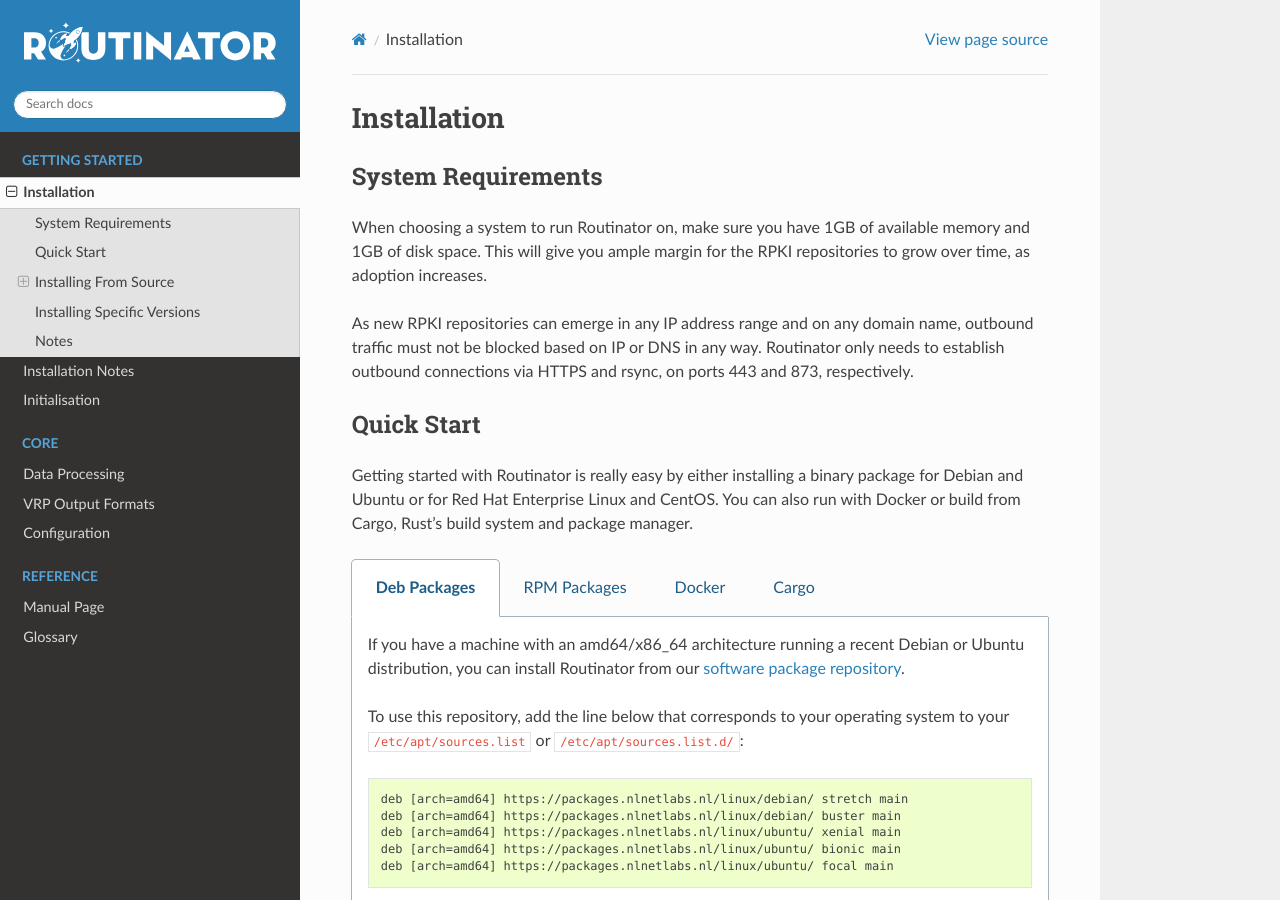
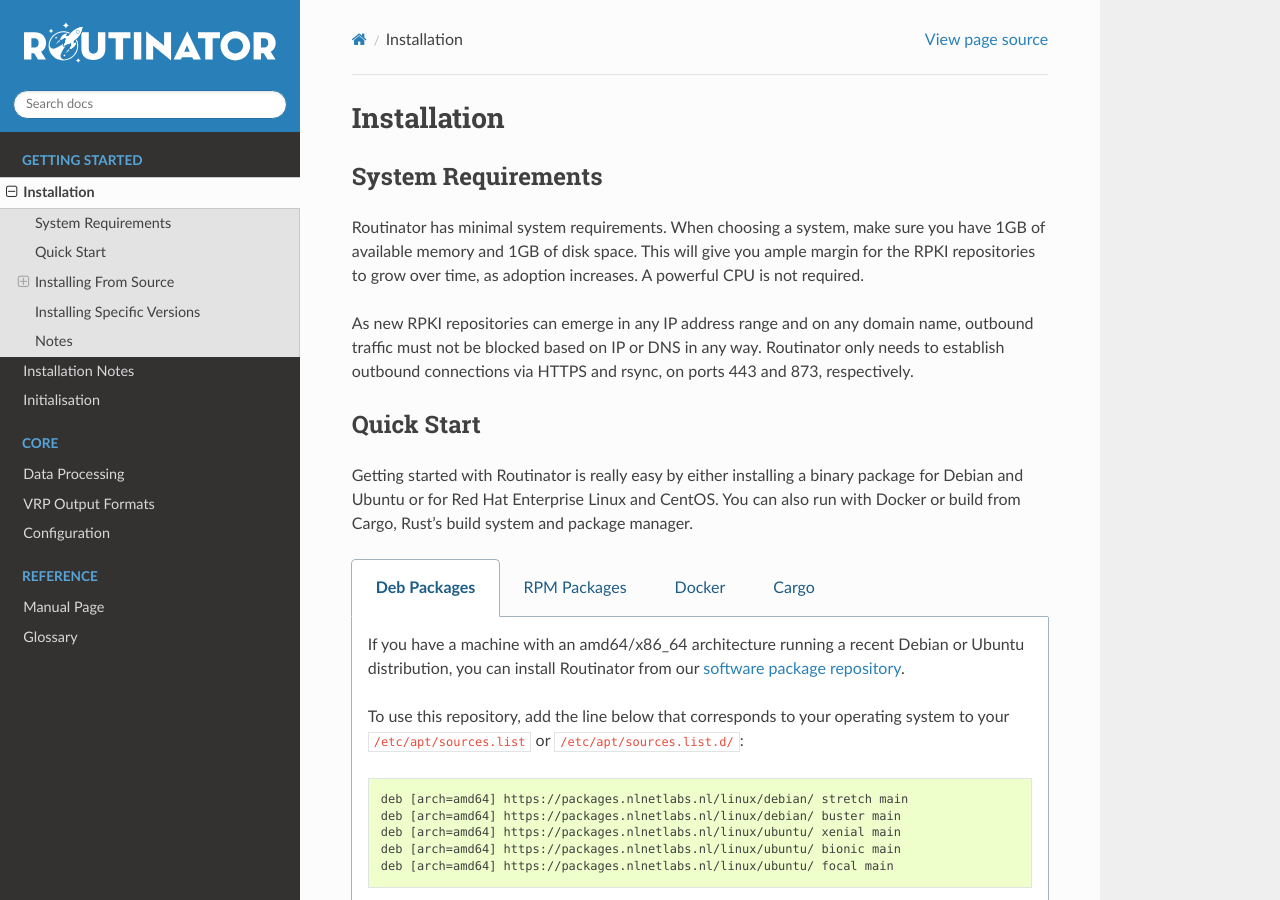
Before and after one commit to NLnetLabs/routinator, a Sphinx documentation site: the page built from source/installation.rst, in a window 1280 px wide and 900 px high. Built offline with Sphinx 7.4.7 and the Read the Docs theme 2.0.0, drawn with Linux system fonts in a browser that asks for light colours; pages that are not in the unit, such as notebooks, are missing from menus; the version number could not be read and is left out.

Commit message:
Add CPU reqs

```diff
--- a/source/installation.rst
+++ b/source/installation.rst
@@ -6,9 +6,10 @@
 System Requirements
 -------------------
 
-When choosing a system to run Routinator on, make sure you have 1GB of
-available memory and 1GB of disk space. This will give you ample margin for
-the RPKI repositories to grow over time, as adoption increases.
+Routinator has minimal system requirements. When choosing a system, make sure
+you have 1GB of available memory and 1GB of disk space. This will give you ample
+margin for the RPKI repositories to grow over time, as adoption increases. A
+powerful CPU is not required.
 
 As new RPKI repositories can emerge in any IP address range and on any domain
 name, outbound traffic must not be blocked based on IP or DNS in any way.
```
